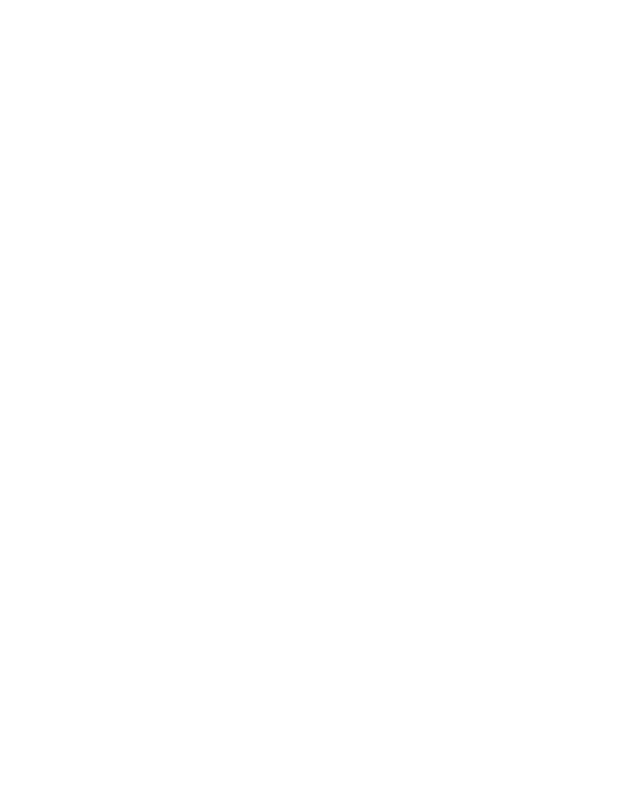
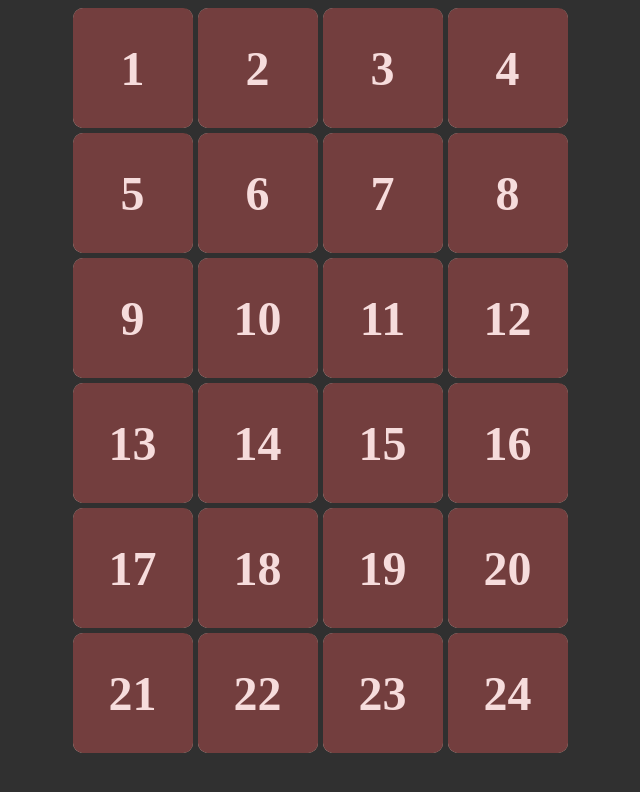
Before and after one commit to maikenlindstad/svart-salt-nettbutikk-adventskalender, a plain HTML site: page index.html in a window 1280 px wide. Shown: the whole page, without its empty margins (320-960 px from the left). Drawn offline with Linux system fonts and the light colour scheme.

Commit message:
Various additions
Added design images, placeholder for the advent boxes, styled project, api and other code. + Updated README.md

```diff
--- /dev/null
+++ b/css/stylesheet.css
@@ -0,0 +1,65 @@
+body {
+  background-color: #303030;
+}
+
+.advent-calendar {
+  max-width: 600px;
+  width: auto;
+  display: flex;
+  flex-direction: row;
+  flex-wrap: wrap;
+  justify-content: center;
+  gap: 5px;
+  margin: auto;
+}
+
+.advent-box {
+  width: 120px;
+  height: 120px;
+  /* background-color: #733e3e; */
+  border-radius: 10px;
+  display: flex;
+  justify-content: center;
+  align-items: center;
+  color: #f6dcdc;
+  font-size: 2rem;
+  position: relative;
+  background-size: cover;
+}
+
+.advent-box:hover {
+  color: white;
+  cursor: pointer;
+}
+
+.show {
+  background-color: #733e3e;
+  width: 120px;
+  border-radius: 10px;
+
+  height: 120px;
+  display: flex;
+  justify-content: center;
+  align-items: center;
+}
+
+.transparent {
+  width: 120px;
+  height: 120px;
+  display: flex;
+  justify-content: center;
+  align-items: center;
+  filter: opacity(0);
+}
+
+.front-side {
+  margin: auto;
+}
+
+.do-not-show {
+  display: none;
+}
+
+.do-show {
+  display: block;
+}
--- a/index.html
+++ b/index.html
@@ -3,7 +3,15 @@
   <head>
     <meta charset="UTF-8" />
     <meta name="viewport" content="width=device-width, initial-scale=1.0" />
+    <link rel="stylesheet" href="css/stylesheet.css" />
     <title>Svart Salt Adventskalender</title>
   </head>
-  <body></body>
+  <body>
+    <header></header>
+    <main>
+      <div class="advent-calendar"></div>
+    </main>
+    <footer></footer>
+    <script src="js/index.js" type="module"></script>
+  </body>
 </html>
--- /dev/null
+++ b/js/data/api.js
@@ -0,0 +1,218 @@
+export default [
+  {
+    id: 1,
+    box: 1,
+    boxCover: "../../images/box-covers/boxcover.png",
+    image: "image",
+    imageSrc: "image source",
+    title: "Title",
+    content: "Lorem ipsum",
+  },
+  {
+    id: 2,
+    box: 2,
+    boxCover: "../../images/box-covers/boxcover.png",
+    image: "image",
+    imageSrc: "image source",
+    title: "Title",
+    content: "Lorem ipsum",
+  },
+  {
+    id: 3,
+    box: 3,
+    boxCover: "../../images/box-covers/boxcover.png",
+    image: "image",
+    imageSrc: "image source",
+    title: "Title",
+    content: "Lorem ipsum",
+  },
+  {
+    id: 4,
+    box: 4,
+    boxCover: "../../images/box-covers/boxcover.png",
+    image: "image",
+    imageSrc: "image source",
+    title: "Title",
+    content: "Lorem ipsum",
+  },
+  {
+    id: 5,
+    box: 5,
+    boxCover: "../../images/box-covers/boxcover.png",
+    image: "image",
+    imageSrc: "image source",
+    title: "Title",
+    content: "Lorem ipsum",
+  },
+  {
+    id: 6,
+    box: 6,
+    boxCover: "../../images/box-covers/boxcover.png",
+    image: "image",
+    imageSrc: "image source",
+    title: "Title",
+    content: "Lorem ipsum",
+  },
+  {
+    id: 7,
+    box: 7,
+    boxCover: "../../images/box-covers/boxcover.png",
+    image: "image",
+    imageSrc: "image source",
+    title: "Title",
+    content: "Lorem ipsum",
+  },
+  {
+    id: 8,
+    box: 8,
+    boxCover: "../../images/box-covers/boxcover.png",
+    image: "image",
+    imageSrc: "image source",
+    title: "Title",
+    content: "Lorem ipsum",
+  },
+  {
+    id: 9,
+    box: 9,
+    boxCover: "../../images/box-covers/boxcover.png",
+    image: "image",
+    imageSrc: "image source",
+    title: "Title",
+    content: "Lorem ipsum",
+  },
+  {
+    id: 10,
+    box: 10,
+    boxCover: "../../images/box-covers/boxcover.png",
+    image: "image",
+    imageSrc: "image source",
+    title: "Title",
+    content: "Lorem ipsum",
+  },
+  {
+    id: 11,
+    box: 11,
+    boxCover: "../../images/box-covers/boxcover.png",
+    image: "image",
+    imageSrc: "image source",
+    title: "Title",
+    content: "Lorem ipsum",
+  },
+  {
+    id: 12,
+    box: 12,
+    boxCover: "../../images/box-covers/boxcover.png",
+    image: "image",
+    imageSrc: "image source",
+    title: "Title",
+    content: "Lorem ipsum",
+  },
+  {
+    id: 13,
+    box: 13,
+    boxCover: "../../images/box-covers/boxcover.png",
+    image: "image",
+    imageSrc: "image source",
+    title: "Title",
+    content: "Lorem ipsum",
+  },
+  {
+    id: 14,
+    box: 14,
+    boxCover: "../../images/box-covers/boxcover.png",
+    image: "image",
+    imageSrc: "image source",
+    title: "Title",
+    content: "Lorem ipsum",
+  },
+  {
+    id: 15,
+    box: 15,
+    boxCover: "../../images/box-covers/boxcover.png",
+    image: "image",
+    imageSrc: "image source",
+    title: "Title",
+    content: "Lorem ipsum",
+  },
+  {
+    id: 16,
+    box: 16,
+    boxCover: "../../images/box-covers/boxcover.png",
+    image: "image",
+    imageSrc: "image source",
+    title: "Title",
+    content: "Lorem ipsum",
+  },
+  {
+    id: 17,
+    box: 17,
+    boxCover: "../../images/box-covers/boxcover.png",
+    image: "image",
+    imageSrc: "image source",
+    title: "Title",
+    content: "Lorem ipsum",
+  },
+  {
+    id: 18,
+    box: 18,
+    boxCover: "../../images/box-covers/boxcover.png",
+    image: "image",
+    imageSrc: "image source",
+    title: "Title",
+    content: "Lorem ipsum",
+  },
+  {
+    id: 19,
+    box: 19,
+    boxCover: "../../images/box-covers/boxcover.png",
+    image: "image",
+    imageSrc: "image source",
+    title: "Title",
+    content: "Lorem ipsum",
+  },
+  {
+    id: 20,
+    box: 20,
+    boxCover: "../../images/box-covers/boxcover.png",
+    image: "image",
+    imageSrc: "image source",
+    title: "Title",
+    content: "Lorem ipsum",
+  },
+  {
+    id: 21,
+    box: 21,
+    boxCover: "../../images/box-covers/boxcover.png",
+    image: "image",
+    imageSrc: "image source",
+    title: "Title",
+    content: "Lorem ipsum",
+  },
+  {
+    id: 22,
+    box: 22,
+    boxCover: "../../images/box-covers/boxcover.png",
+    image: "image",
+    imageSrc: "image source",
+    title: "Title",
+    content: "Lorem ipsum",
+  },
+  {
+    id: 23,
+    box: 23,
+    boxCover: "../../images/box-covers/boxcover.png",
+    image: "image",
+    imageSrc: "image source",
+    title: "Title",
+    content: "Lorem ipsum",
+  },
+  {
+    id: 24,
+    box: 24,
+    boxCover: "../../images/box-covers/boxcover.png",
+    image: "image",
+    imageSrc: "image source",
+    title: "Title",
+    content: "Lorem ipsum",
+  },
+]
--- /dev/null
+++ b/js/index.js
@@ -0,0 +1,25 @@
+import adventBoxes from "./data/api.js";
+
+//Make sure there is a div/container to push to in index
+const adventCalendarContainer = document.querySelector(".advent-calendar");
+
+adventBoxes.forEach(adventBox => {
+  adventCalendarContainer.innerHTML += `
+  <div class="advent-box" style="background-image:url('${adventBox.boxCover}');">
+    <h2 class="show">${adventBox.box}</h2>
+  </div>`;
+});
+
+const flipButton = document.querySelectorAll(".advent-box");
+
+// console.log(flipButton);
+
+flipButton.forEach((button) => {
+  button.addEventListener("click", handleClick);
+})
+
+function handleClick() {
+  // console.log(event);
+  event.target.classList.toggle("transparent");
+  event.target.classList.toggle("show");
+}
```
Also changed, not shown: images/box-covers/boxcover.png (added), images/design/Prototype  Mobile calendar.jpg (added), images/design/Style Tile  Advent.jpg (added), 1 other file.
